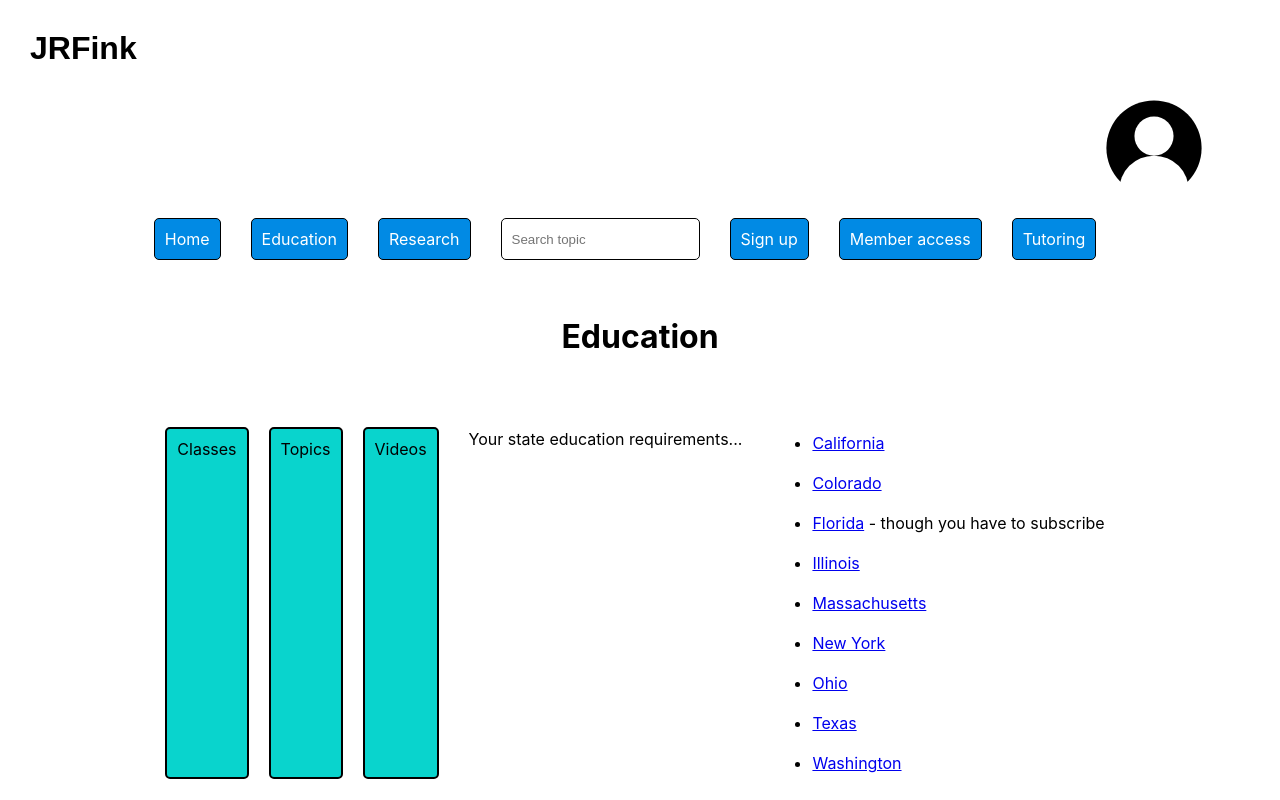
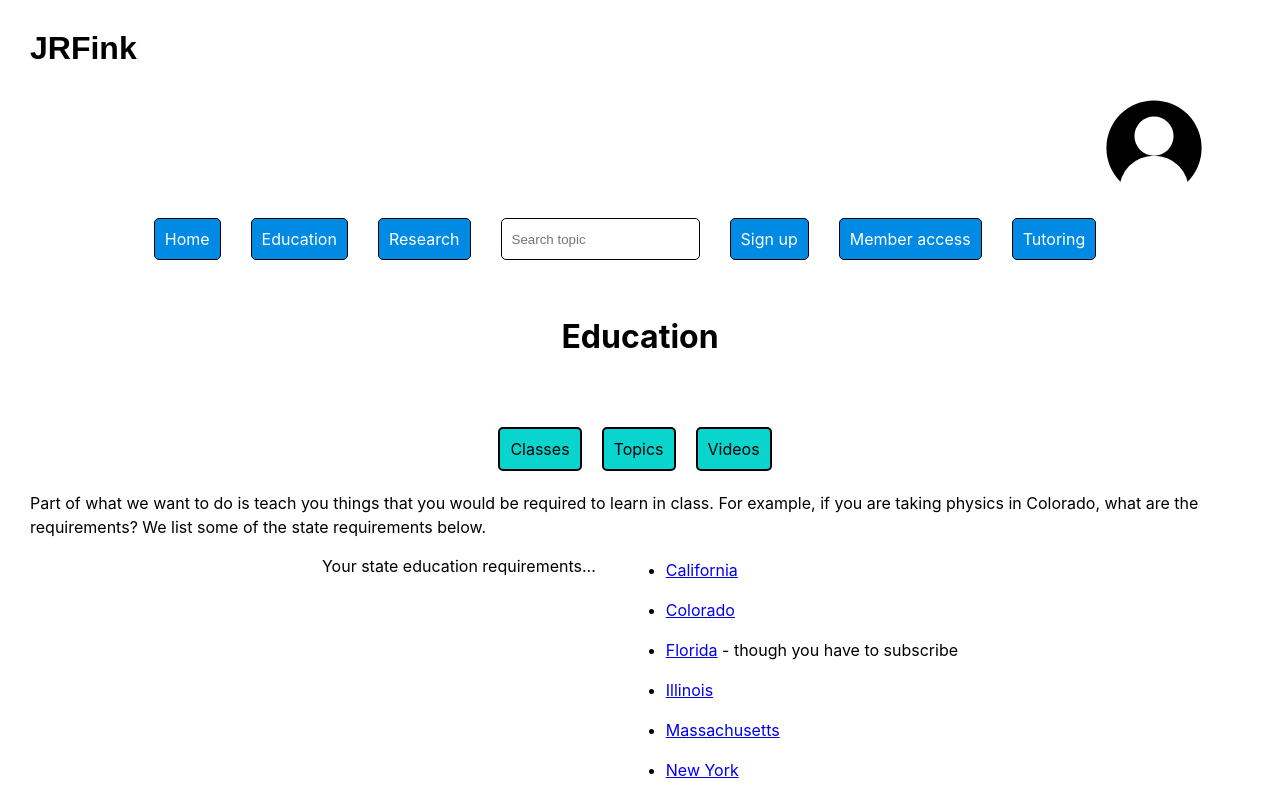
Before and after one commit to JRFink/jrfphyspagesnew, a Next.js app: page /education in a window 1280 px wide. Shown: the top 800 px of the page. Built offline with nearby package versions, Linux system fonts and the light colour scheme.

Commit message:
Update index.tsx

```diff
--- a/pages/education/index.tsx
+++ b/pages/education/index.tsx
@@ -18,7 +18,10 @@ const Education = () => {
                 <br />
                 <Link href="/education/vid" className={style.generalLink}>Videos</Link>
                 <br />
+ <p>
+Part of what we want to do is teach you things that you would be required to learn in class. For example, if you are taking physics in Colorado, what are the requirements? We list some of the state requirements below.
 
+</p>
                 <p>
 Your state education requirements...
 </p>
```
